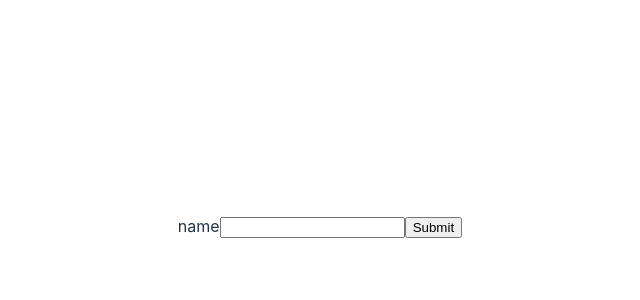
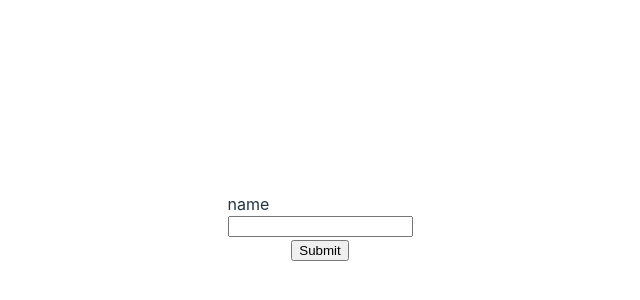
Before and after one commit to ask0ldd/CustomForm, a React (Vite) app: page / in a window 1280 px wide. Shown: the part 174-474 px from the top of the page, without its empty margins (320-960 px from the left). Built offline with nearby package versions, Linux system fonts and the light colour scheme.

Commit message:
rt validation field input

```diff
--- a/src/App.tsx
+++ b/src/App.tsx
@@ -12,7 +12,7 @@ function App() {
       e.preventDefault()
       formGroup.validation()
     }}>
-      <FormInput input={{id : "name", type : 'text', value : ''}} label={{id : "name-label", text : 'name'}} inputControl={formGroup.get("name")} errorMessages={[{validationFn : 'lengthSupTen', message : 'error'}, {validationFn : 'lengthInfFifty', message : 'error2'}]}/>
+      <FormInput input={{id : "name", type : 'text', value : ''}} label={{id : "name-label", text : 'name'}} inputControl={formGroup.get("name")} errorMessages={{lengthSupTen : 'error', lengthInfFifty : 'error2'}}/>
       <input type='submit'/>
     </form>
   )
--- a/src/components/FormInput.tsx
+++ b/src/components/FormInput.tsx
@@ -6,15 +6,21 @@ export default function FormInput({input, label, inputControl, errorMessages} :
   const [inputValue, setInputValue] = useState(input.value)
 
   return (
-    <>
+    <div style={{display:'flex', flexDirection:'column', alignItems:'flex-start'}}>
       {label.text && <label id={label.id} htmlFor={input.id} className={label?.CSSClasses?.join(' ')}>{label.text}</label>}
       <input aria-labelledby={label.id} type={input.type} id={input.id} placeholder={input?.placeholder} className={input?.CSSClasses?.join(' ')} value={inputValue}
       onChange={(e) => {
         setInputValue(e.target.value)
         inputControl.value = e.target.value
+        inputControl.validate()
       }}/>
-      {(inputControl.errors.length > 0) && <p className="errorMessage" id={input.id+"-error"}>{errorMessages[0].message}</p>}
-    </>
+      {
+        inputControl.errors.map(error => {
+          console.log(errorMessages[error])
+          return errorMessages[error] ? <p className="errorMessage" id={input.id+"-error"}>{errorMessages[error]}</p> : ''
+        })
+      }
+    </div>
   )
 }
 
@@ -22,7 +28,7 @@ interface IProps{
   input : IInput
   label : ILabel
   inputControl : InputControl
-  errorMessages : {validationFn : string, message :string}[]
+  errorMessages : {[key: string] : string}
 }
 
 interface ILabel{
```
